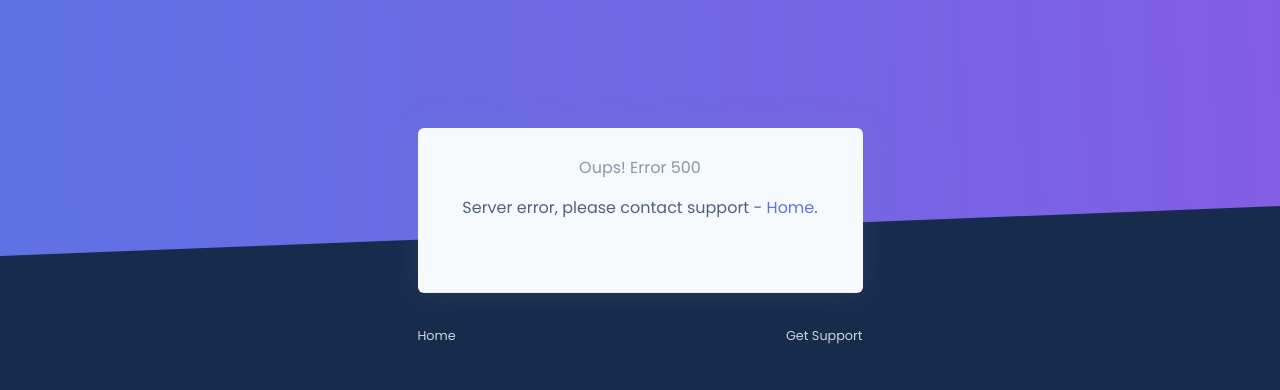
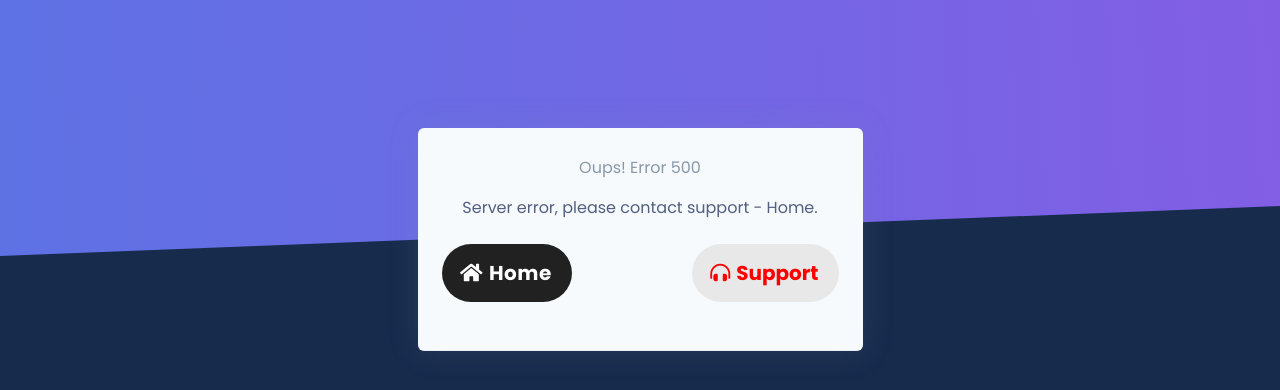
Before and after one commit to Wilson635/argon-dashboard-flask, a Flask app: template apps/templates/home/page-500.html in a window 1280 px wide. Shown: the top 390 px of the page. Run offline with Flask 2, Linux system fonts and the light colour scheme; the template is opened without the code that fills it, so the values that code supplies are empty; some libraries are stand-ins or nearby versions.

Commit message:
updates files

```diff
--- a/apps/templates/home/index.html
+++ b/apps/templates/home/index.html
@@ -84,7 +84,7 @@
         </div>
         <div class="row justify-content-end mb-3">
             <div class="col-lg-6 col-5 text-right ">
-                <a href="#" class="btn btn-info" data-bs-toggle="modal" data-bs-target="#newuser"><i
+                <a href="/newUser" class="btn btn-info" data-bs-toggle="modal" data-bs-target="#newuser"><i
                         class="fa fa-plus-circle"></i> | New</a>
                 <a href="#" class="btn btn-white"><i class="fa fa-filter"></i> | Filter</a>
 
--- a/apps/templates/home/page-500.html
+++ b/apps/templates/home/page-500.html
@@ -6,6 +6,112 @@
 {% block stylesheets %}{% endblock stylesheets %}
 
 {% block content %}
+
+    <style>
+        .btn {
+            font-family: inherit;
+            font-size: 20px;
+            background: #212121;
+            color: white;
+            fill: rgb(155, 153, 153);
+            padding: 0.7em 1em;
+            padding-left: 0.9em;
+            display: flex;
+            align-items: center;
+            cursor: pointer;
+            border: none;
+            border-radius: 500px;
+            font-weight: 1000;
+        }
+
+        .btn span {
+            display: block;
+            margin-left: 0.3em;
+            transition: all 0.3s ease-in-out;
+        }
+
+        .btn i {
+            display: block;
+            transform-origin: center center;
+            transition: transform 0.3s ease-in-out;
+        }
+
+        .btn:hover {
+            background: #000;
+        }
+
+        .btn:hover .svg-wrapper {
+            transform: scale(1.25);
+            transition: 0.5s linear;
+        }
+
+        .btn:hover i {
+            transform: translateX(1.2em) scale(1.1);
+            fill: #fff;
+        }
+
+        .btn:hover span {
+            opacity: 0;
+            transition: 0.5s linear;
+        }
+
+        .btn:active {
+            transform: scale(0.95);
+        }
+
+        .button {
+            font-family: inherit;
+            font-size: 20px;
+            background: #e8e8e8;
+            color: red;
+            fill: rgb(155, 153, 153);
+            padding: 0.7em 1em;
+            padding-left: 0.9em;
+            display: flex;
+            align-items: center;
+            cursor: pointer;
+            border: none;
+            border-radius: 500px;
+            font-weight: 1000;
+        }
+
+        .button span {
+            display: block;
+            margin-left: 0.3em;
+            transition: all 0.3s ease-in-out;
+        }
+
+        .button i {
+            display: block;
+            transform-origin: center center;
+            transition: transform 0.3s ease-in-out;
+        }
+
+        .button:hover {
+            background: #e8e8e8;
+        }
+
+        .button:hover .svg-wrapper {
+            transform: scale(1.25);
+            transition: 0.5s linear;
+
+        }
+
+        .button:hover i {
+            transform: translateX(1.2em) scale(1.1);
+            fill: #fff;
+        }
+
+        .button:hover span {
+            opacity: 0;
+            transition: 0.5s linear;
+        }
+
+        .button:active {
+            transform: scale(0.95);
+        }
+
+    </style>
 
     <!-- Page content -->
     <div class="container mt--8 pb-5">
@@ -19,18 +125,28 @@
                         </div>
 
                         <div class="text-center mb-4">
-                Server error, please contact support - <a href="/">Home</a>.
+                            Server error, please contact support - Home.
                         </div>
 
+                        <div class="d-flex justify-content-between items-center">
+                            <a class="btn" href="/">
+                                <div class="svg-wrapper-1">
+                                    <div class="svg-wrapper">
+                                        <i class="fa fa-home"></i>
                                     </div>
                                 </div>
-          <div class="row mt-3">
-            <div class="col-6">
-              <a href="/" class="text-light"><small>Home</small></a>
+                                <span>Home</span>
+                            </a>
+                            <a class="button" href="/support">
+                                <div class="svg-wrapper-1">
+                                    <div class="svg-wrapper">
+                                        <i class="fa fa-headphones-alt"></i>
                                     </div>
-            <div class="col-6 text-right">
-              <a target="_blank"
-                 href="https://appseed.us/support" class="text-light"><small>Get Support</small></a>
+                                </div>
+                                <span>Support</span>
+                            </a>
+                        </div>
+
                     </div>
                 </div>
             </div>
```
Also changed, not shown: apps/templates/home/newUser.html (added, +276 -0 lines), apps/templates/home/page-404.html (+69 -3 lines). Lines whose indentation alone changed are shown as unchanged.
